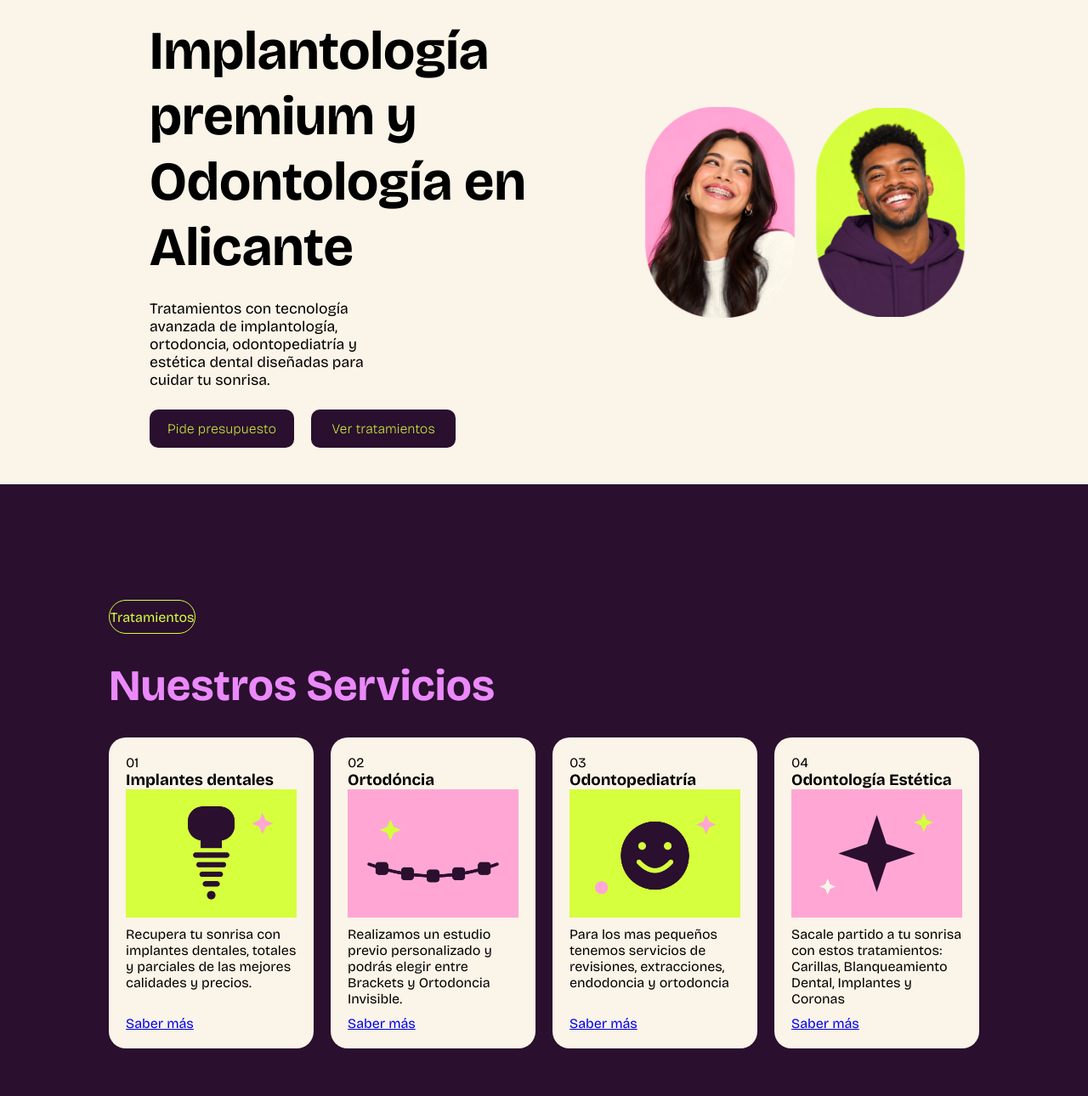
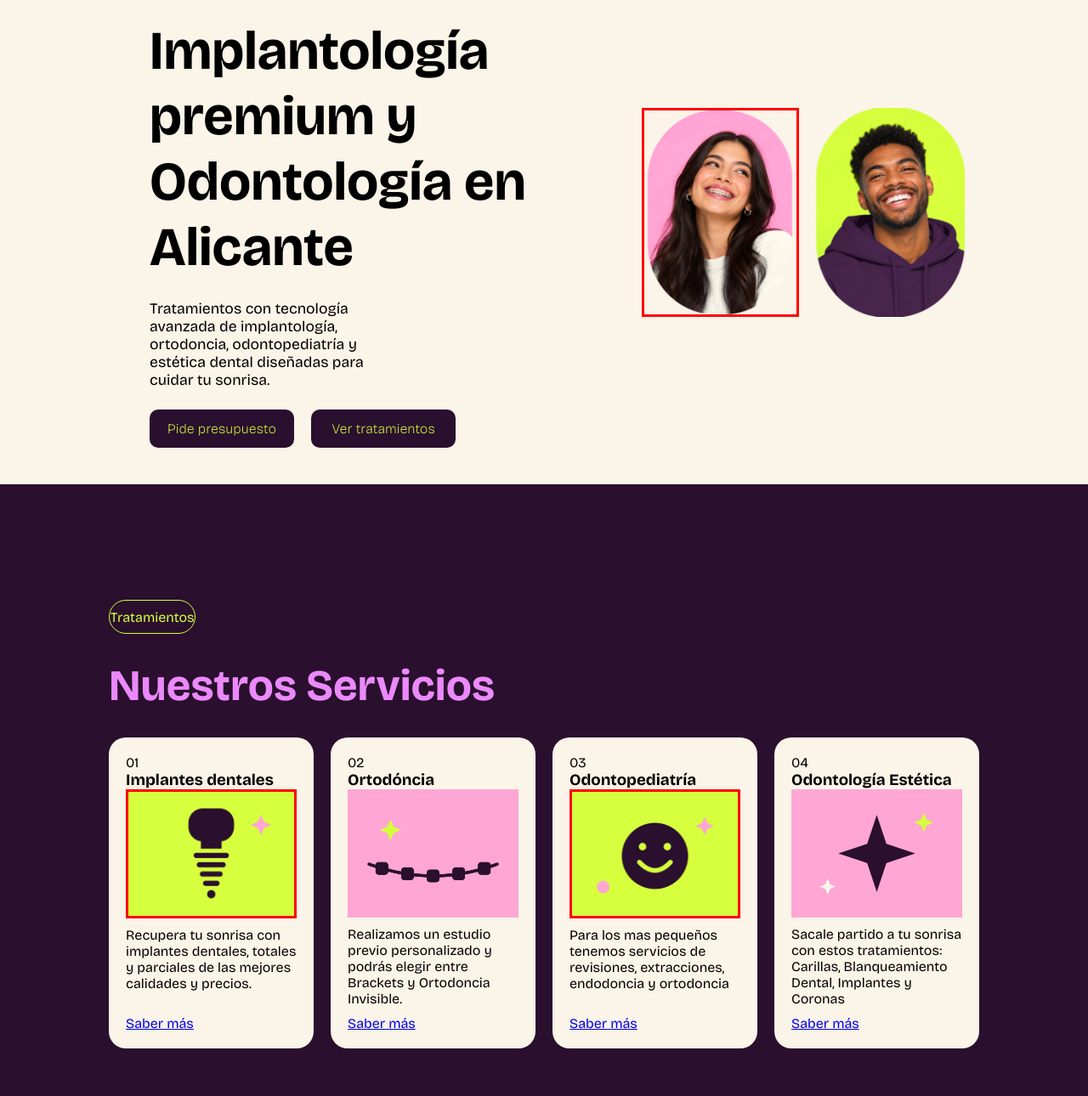
Before and after one commit to DisenoInterfacesWeb26-27/diseno-interfaces-web-26-27-practica-4-css-avanzado-adrianarovira, a plain HTML site: page index.html in a window 1280 px wide. Shown: the part 230-1520 px from the top of the page at 85% size. Drawn offline with nearby package versions, Linux system fonts and the light colour scheme.

Commit message:
añadido selector de atributo alt para señalar imagenes sin el alt

```diff
--- a/index.html
+++ b/index.html
@@ -98,7 +98,7 @@
 
                 <div class="Derecha">
 
-                    <img src="/assets/images/fotos_corporativas1.png "  alt="">
+                    <img src="/assets/images/fotos_corporativas1.png "  >
                     <img src="/assets/images/fotos_corporativas2.png"  alt="">
 
                 </div>
@@ -130,7 +130,7 @@
                 <div class="servicio" >
                     <p>01</p>
                     <h3>Implantes dentales</h3>
-                    <img src="/assets/images/01_implantes.png"  alt="">
+                    <img src="/assets/images/01_implantes.png"  >
                     <p class="textoServicio">Recupera tu sonrisa con implantes dentales, totales y parciales de las mejores calidades y precios.</p>
 
                     <a href="contacto.html"> Saber más </a>
@@ -148,7 +148,7 @@
                    <div class="servicio" >
                     <p>03</p>
                     <h3>Odontopediatría</h3>
-                    <img src="/assets/images/03_odontopediatria.png" alt="">
+                    <img src="/assets/images/03_odontopediatria.png" >
                     <p class="textoServicio">Para los mas pequeños tenemos servicios de revisiones, extracciones, endodoncia y ortodoncia</p>
 
                     <a href="contacto.html"> Saber más </a>
--- a/style.css
+++ b/style.css
@@ -9,6 +9,9 @@ body{
       font-family: "Bricolage Grotesque", sans-serif;
 }
 
+img:not([alt]){
+    border: 3px solid red;
+}
 .container1{
     background-color: #FBF4E8 ;
     width: 100%;
```
